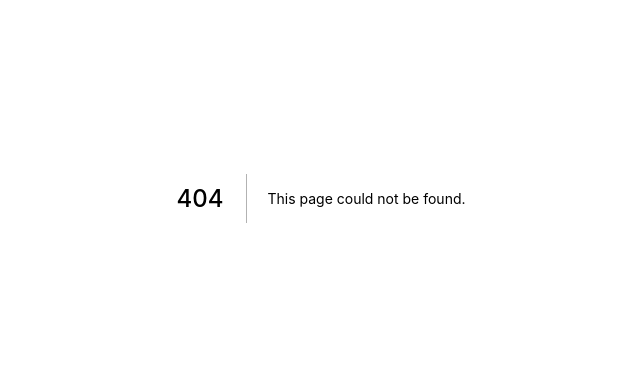
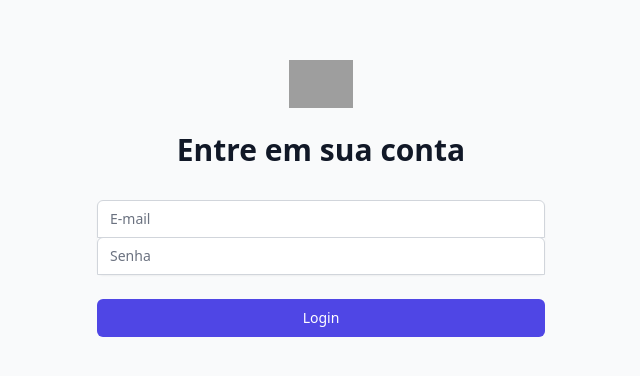
Before and after one commit to jotavkf/kols-client, a Next.js app: page /login in a window 1280 px wide. Before the commit this address had no page. Shown: the part 202-578 px from the top of the page, without its empty margins (319-959 px from the left). Built offline with nearby package versions, Linux system fonts and the light colour scheme; grey boxes are pictures that could not be loaded.

Commit message:
Login feito / Dash básica

```diff
--- /dev/null
+++ b/components/ProtectedRoute.js
@@ -0,0 +1,14 @@
+import { useContext } from "react";
+import { useRouter } from 'next/router'
+import { AuthContext } from "../../contexts/authContext";
+
+export function ProtectedRoute({ component: Component }) {
+  const { loggedInUser } = useContext(AuthContext);
+  const router = useRouter()
+
+  if (loggedInUser.token) {
+    return <Component />;
+  } else {
+    router.push(`/login`);
+  }
+}
--- a/pages/_app.js
+++ b/pages/_app.js
@@ -1,7 +1,13 @@
 import '../styles/globals.css'
+import { AuthContextComponent } from '../contexts/authContext';
 
 function MyApp({ Component, pageProps }) {
-  return <Component {...pageProps} />
+
+  return (
+  <AuthContextComponent>
+    <Component {...pageProps} />
+  </AuthContextComponent>
+  )
 }
 
 export default MyApp
--- /dev/null
+++ b/pages/api/api.js
@@ -0,0 +1,23 @@
+import axios from "axios";
+
+const apisURL = {
+  development: "http://localhost:4000/",
+  production: "https://kols-server.herokuapp.com/",
+};
+
+const api = axios.create({
+  baseURL: apisURL[process.env.NODE_ENV],
+});
+
+api.interceptors.request.use((config) => {
+  const json = localStorage.getItem("loggedInUser");
+  const loggedInUser = JSON.parse(json || '""');
+
+  if (loggedInUser.token) {
+    config.headers = { Authorization: `Bearer ${loggedInUser.token}` };
+  }
+
+  return config;
+});
+
+export { api };
--- a/pages/api/hello.js
+++ /dev/null
@@ -1,5 +0,0 @@
-// Next.js API route support: https://nextjs.org/docs/api-routes/introduction
-
-export default function handler(req, res) {
-  res.status(200).json({ name: 'John Doe' })
-}
--- /dev/null
+++ b/pages/dashboard.js
@@ -0,0 +1,30 @@
+import { useEffect, useState, useContext } from "react";
+import { api } from "./api/api";
+import { useRouter } from 'next/router'
+import {AuthContext} from '../contexts/authContext'
+
+
+export default function Dashboard() {
+  const [test, setTest] = useState({ _id: "", name: "", email: "", goals: [] });
+
+  useEffect(() => {
+    async function fechUser() {
+      try {
+        const response = await api.get("/users/profile");
+        console.log(response.data);
+        setTest({ ...response.data });
+      } catch (error) {
+        console.error(error);
+      }
+    }
+    fechUser();
+  }, []);
+
+  const { loggedInUser } = useContext(AuthContext);
+  const router = useRouter()
+
+
+  return (<>
+    {loggedInUser.token ? <h1>{`Meu nome: ${test.name}. Meu email: ${test.email}. Meu id: ${test._id}`}</h1> : <h1>Erro</h1>}
+    </>)
+}
--- /dev/null
+++ b/pages/login.js
@@ -0,0 +1,72 @@
+import { Formik, Form, Field, ErrorMessage } from 'formik';
+
+import { api } from './api/api';
+import { useRouter } from 'next/router'
+import {AuthContext} from '../contexts/authContext'
+import { useState, useContext } from 'react';
+import axios from "axios";
+
+export default function Login(){
+
+    const { setLoggedInUser } = useContext(AuthContext);
+
+    return(
+    <div className='h-screen bg-gray-50 w-screen'>
+        <div className="min-h-full flex items-center justify-center py-12 px-4 sm:px-6 lg:px-8">
+            <div className="max-w-md w-full space-y-8">
+                <div>
+                    <img
+                    className="mx-auto h-12 w-auto"
+                    src="https://tailwindui.com/img/logos/workflow-mark-indigo-600.svg"
+                    alt="Workflow"
+                    />
+                    <h2 className="mt-6 text-center text-3xl font-extrabold text-gray-900">Entre em sua conta</h2>
+                </div>
+                <Formik
+                initialValues={{email: '', password: ''}}
+                onSubmit={async function (values){
+                    try {
+                        console.log(values)
+                        const response = await api.post("users/login", values);
+                        setLoggedInUser(response.data);
+                        localStorage.setItem("loggedInUser", JSON.stringify(response.data));
+
+                    } catch (e) { console.log(e)}
+                }}>
+                        <Form className="mt-8 space-y-6" >
+                        <div className="rounded-md shadow-sm -space-y-px">
+                            <Field
+                            id="email"
+                            name="email"
+                            placeholder="E-mail"
+                            type="email"
+                            required={true}
+                            className="appearance-none rounded-none relative block w-full px-3 py-2 border border-gray-300 placeholder-gray-500 text-gray-900 rounded-t-md focus:outline-none focus:ring-indigo-500 focus:border-indigo-500 focus:z-10 sm:text-sm"
+                            />
+                            <Field
+                            id="password"
+                            name="password"
+                            placeholder="Senha"
+                            type="password"
+                            required={true}
+                            className="appearance-none rounded-none relative block w-full px-3 py-2 border border-gray-300 placeholder-gray-500 text-gray-900 rounded-t-md focus:outline-none focus:ring-indigo-500 focus:border-indigo-500 focus:z-10 sm:text-sm"
+                            />
+                        </div>
+                            <div>
+                                <button
+                                type="submit"
+                                className="group relative w-full flex justify-center py-2 px-4 border border-transparent text-sm font-medium rounded-md text-white bg-indigo-600 hover:bg-indigo-700 focus:outline-none focus:ring-2 focus:ring-offset-2 focus:ring-indigo-500">
+                                    <span
+                                    className="absolute left-0 inset-y-0 flex items-center pl-3">
+                                    </span>
+                                    Login
+                                </button>
+                            </div>
+                        </Form>
+                </Formik>
+            </div>
+        </div>
+    </div>
+
+    )
+}
--- a/pages/signup.js
+++ b/pages/signup.js
@@ -176,8 +176,8 @@ export default function SignUp() {
                 <div>
                 <div>
                     <Field as="Select"
-                    id="state"
-                    name="state"
+                    id="address.state"
+                    name="address.state"
                     required={true}
                     className="appearance-none rounded-none relative block w-full px-3 py-2 border border-gray-300 placeholder-gray-500 text-gray-900 rounded-t-md focus:outline-none focus:ring-indigo-500 focus:border-indigo-500 focus:z-10 sm:text-sm"
                     >
```
